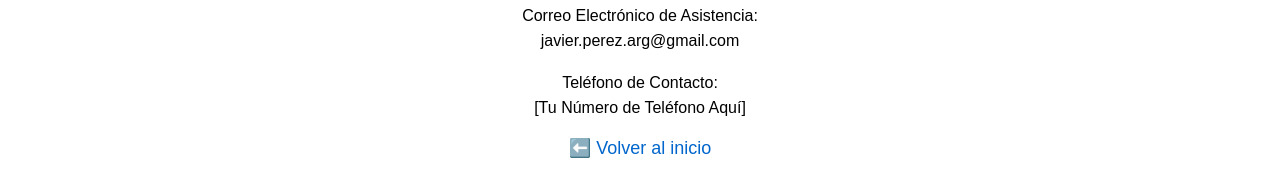
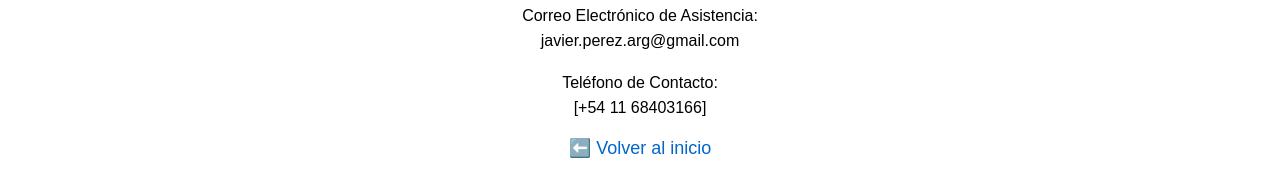
Before and after one commit to javierperezarg-cloud/qubits-politicas, a plain HTML site: page Contacto.html in a window 1280 px wide. Shown: the part 218-389 px from the top of the page. Drawn offline with Linux system fonts and the light colour scheme.

Commit message:
Update Contacto.html

```diff
--- a/Contacto.html
+++ b/Contacto.html
@@ -23,7 +23,7 @@
     </p>
     <p>
       Teléfono de Contacto:<br>
-      [Tu Número de Teléfono Aquí]
+      [+54 11 68403166]
     </p>
   </div>
 
```
